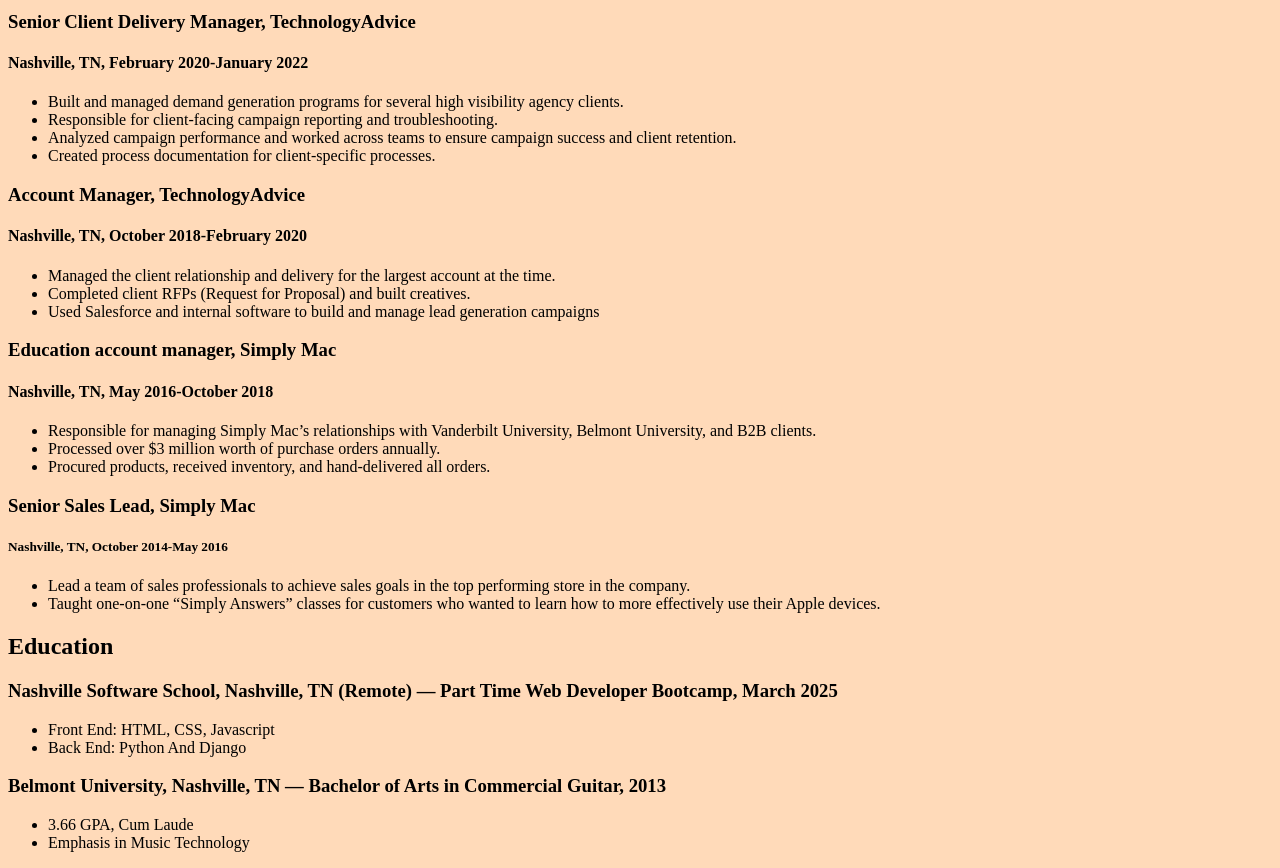
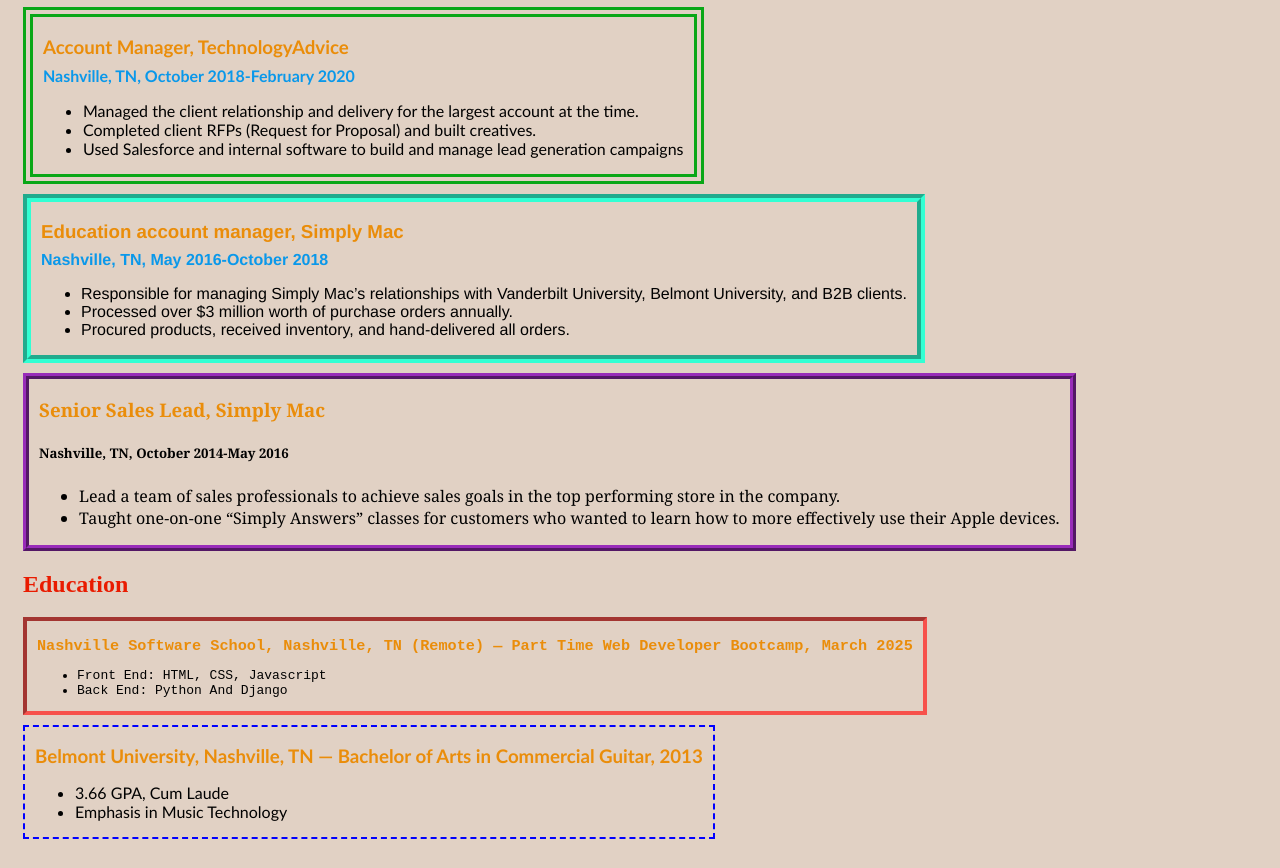
Before and after one commit to codyKeener/LAB-HTML-Resume, a plain HTML site: page index.html in a window 1280 px wide. Shown: the part 883-1751 px from the top of the page. Drawn offline with Linux system fonts and the light colour scheme.

Commit message:
styled resume in main.css

```diff
--- a/index.html
+++ b/index.html
@@ -8,8 +8,8 @@
 </head>
 <body>
   <h1>Cody Keener</h1>
-  <img src="Cody Face Circle.png">
-  <p>codymkeener@gmail.com
+  <img id="cody-face" src="Cody Face Circle.png">
+  <p><a href="mailto:codymkeener@gmail.com">codymkeener@gmail.com</a>
     <br>(540) 230-4268</p>
   <p>207 Finch Dr.
     <br>La Vergne, TN, 37086
--- a/main.css
+++ b/main.css
@@ -1,3 +1,87 @@
 body {
-  background-color: peachpuff;
+  background-color: rgb(225, 209, 196);
+  padding-left: 15px;
 }
+
+h2 {
+  color: rgb(233, 27, 0)
+}
+
+a:hover {
+  color: rgb(235, 31, 250)
+}
+
+a:active {
+  color: rgb(157, 0, 255)
+}
+
+#manager-of-client-delivery {
+  font-family: Arial, Helvetica;
+  border: 5px solid rgb(158, 238, 37);
+  width: fit-content;
+  padding: 0px 10px;
+  margin-bottom: 10px;
+}
+
+#senior-client-delivery-manager {
+  font-family: Verdana, Geneva, Tahoma;
+  border: 3px dotted rgb(255, 255, 255);
+  width: fit-content;
+  padding: 0px 10px;
+  margin-bottom: 10px;
+}
+
+#account-manager {
+  font-family: 'Gill Sans', 'Gill Sans MT', Calibri, 'Trebuchet MS';
+  border: 10px double rgb(10, 167, 23);
+  width: fit-content;
+  padding: 0px 10px;
+  margin-bottom: 10px;
+}
+
+#education-account-manager {
+  font-family: 'Franklin Gothic Medium', 'Arial Narrow';
+  border: 8px groove rgb(50, 255, 211);
+  width: fit-content;
+  padding: 0px 10px;
+  margin-bottom: 10px;
+}
+
+#senior-sales-lead {
+  font-family: Cambria, Cochin, Georgia, Times, 'Times New Roman', serif;
+  border: 6px ridge rgb(152, 43, 185);
+  width: fit-content;
+  padding: 0px 10px;
+  margin-bottom: 10px;
+}
+
+#nss {
+  font-family: monospace;
+  border: 4px inset rgb(247, 81, 75);
+  width: fit-content;
+  padding: 0px 10px;
+  margin-bottom: 10px;
+}
+
+#belmont {
+  font-family: 'Trebuchet MS', 'Lucida Sans Unicode', 'Lucida Grande', 'Lucida Sans';
+  border: 2px dashed blue;
+  width: fit-content;
+  padding: 0px 10px;
+  margin-bottom: 10px;
+}
+
+article h3 {
+  color: #ea8d0a;
+  margin-bottom: 0px;
+}
+
+article h4 {
+  color: #0a98ea;
+  margin-top: 8px;
+  margin-bottom: 8px;
+}
+
+#cody-face {
+  height: 200px;
+}
```
